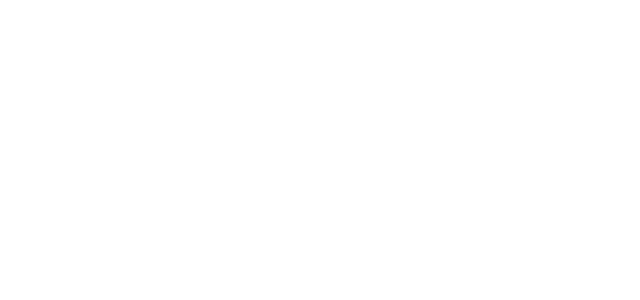
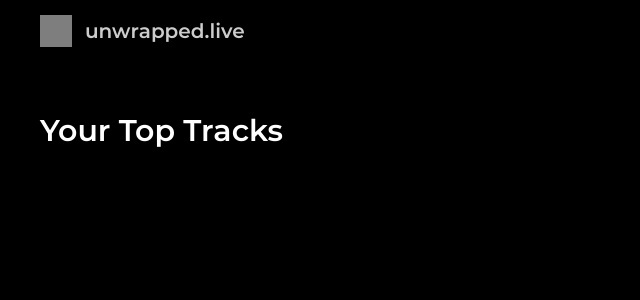
Before and after one commit to shafinsiddique/unwrapped-live, a Next.js app in the folder unwrapped-live-client/: page /wrapped in a window 1280 px wide. Shown: the top 300 px of the page, without its empty margins (0-640 px from the left). Built offline with nearby package versions, Linux system fonts and the light colour scheme; grey boxes are pictures that could not be loaded.

Commit message:
fixed bug related to refresh token.

```diff
--- a/unwrapped-live-client/components/consts.js
+++ b/unwrapped-live-client/components/consts.js
@@ -8,3 +8,4 @@ export const POST = "POST"
 export const JWT = "jwt"
 export const CONTENT_TYPE = "Content-Type"
 export const APPLICATION_JSON = "application/json"
+export const API_REFRESH = API_BASE + "/refresh"
--- a/unwrapped-live-client/pages/index.js
+++ b/unwrapped-live-client/pages/index.js
@@ -17,7 +17,7 @@ export default class HomePage extends React.Component {
     }
 
     render() {
-        return <div className="container">
+        return <div className="container gradient-bg">
             <Navbar/>
             <div>
                 <div className={styles.mainContentContainer + " " + styles.mainContentContainerPadding}>
--- a/unwrapped-live-client/pages/wrapped.js
+++ b/unwrapped-live-client/pages/wrapped.js
@@ -1,32 +1,53 @@
 import React from 'react'
-import {HOME, JWT_KEY, API_GET_DATA, POST, JWT, CONTENT_TYPE, APPLICATION_JSON} from '../components/consts'
+import {
+    HOME,
+    JWT_KEY,
+    API_GET_DATA,
+    POST,
+    JWT,
+    CONTENT_TYPE,
+    APPLICATION_JSON,
+    API_REFRESH,
+    WRAPPED
+} from '../components/consts'
+import styles from '../styles/Wrapped.module.css'
+import Navbar from "../components/Navbar";
 
-export default class WrappedPage extends React.Component {
+export default class Wrapped extends React.Component {
+    constructor(props) {
+        super(props)
+        this.state = {data:{}}
+    }
+
     componentDidMount() {
         let jwt_token = localStorage.getItem(JWT_KEY)
         if (jwt_token !== null) {
-            console.log(jwt_token)
             fetch(API_GET_DATA, {body:JSON.stringify({"jwt":jwt_token}),method:"POST",
             headers:{"Content-Type":"application/json"}}).then(response => response.json()).then(data => {
+                var state = {data:data}
+                this.setState(state)
                 console.log(data)
+
             }).catch(() => {
+                fetch(API_REFRESH, {body: JSON.stringify({"jwt":jwt_token}), method:"POST",
+                headers:{"Content-Type":"application/json"}}).then(response => response.json()).then(data => {
+                    jwt_token = data["jwt"]
+                    localStorage.setItem(JWT_KEY, jwt_token)
+                    window.location.href = WRAPPED
+                    fetch(API_GET_DATA, {body:JSON.stringify({"jwt":jwt_token}),method:"POST",
+                        headers:{"Content-Type":"application/json"}}).then(response => response.json()).then(data => {
+                        var state = {data:data}
+                        this.setState(state)
+
+                    }).catch(() => {
+
+                    })
+                })
             })
 
-            // var request = new Request(API_GET_DATA, {method:"GET",headers: {
-            //     "Content-Type":APPLICATION_JSON,
-            //         "Authorization":jwt_token,
-            //         "Accept":"*/*",
-            //         "Sec-Fetch-Mode":"cors"
-            //     }})
-            // fetch(request).
-            // then(response => response.json()).
-            // then(data => {
-            //     console.log(JSON.stringify(data))
-            // }).catch(() => {
-            //
-            // })
 
         } else {
+
         }
 
         // if (!validated) {
@@ -34,9 +55,30 @@ export default class WrappedPage extends React.Component {
         // }
     }
 
+    getTrackListings() {
+
+    }
+
     render() {
-        return <div>
+        return <div className={styles.wrappedContainer}>
+            <Navbar/>
+            <div>
+                <div className={styles.summaryContainer}>
+                    <span className={styles.summaryTableHeader}>
+                        Your Top Tracks
+                    </span>
+                    <div className={styles.tracksRow + " " + styles.topTracksPadding}>
+                        <div className={styles.listing}>
+                            <div className={styles.imgBox + " " + styles.imgButton}>
 
+                            </div>
+                            <span className={styles.songName}>
+
+                            </span>
+                        </div>
+                    </div>
+                </div>
+            </div>
         </div>
     }
 }
--- /dev/null
+++ b/unwrapped-live-client/styles/Wrapped.module.css
@@ -0,0 +1,28 @@
+.wrappedContainer {
+    display: flex;
+    flex-direction: column;
+    height: 100%;
+    width: 100%;
+    top: 0;
+    right: 0;
+    bottom: 0;
+    left: 0;
+    position: absolute;
+    background-color: black;
+}
+
+.summaryContainer {
+    max-width: 1200px;
+    margin-top: 50px;
+    margin-left: auto;
+    margin-right: auto;
+    display: flex;
+    flex-direction: column;
+    margin-bottom: 100px;
+}
+
+.summaryTableHeader {
+    font-family: 'Montserrat-Semi-Bold',serif;
+    color: white;
+    font-size: 30px;
+}
--- a/unwrapped-live-client/styles/globals.css
+++ b/unwrapped-live-client/styles/globals.css
@@ -35,6 +35,7 @@ html, body {
   left: 0;
   position: absolute;
   background-image: linear-gradient(to right, #fa709a 0%, #fee140 100%);
+
 }
 
 .navbar {
```
Also changed, not shown: 2 other files (tests, documents, lock files or other folders).
